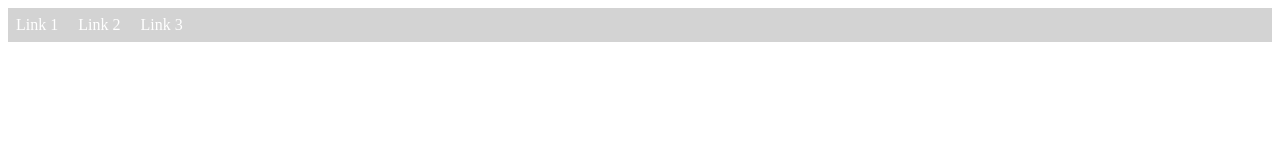
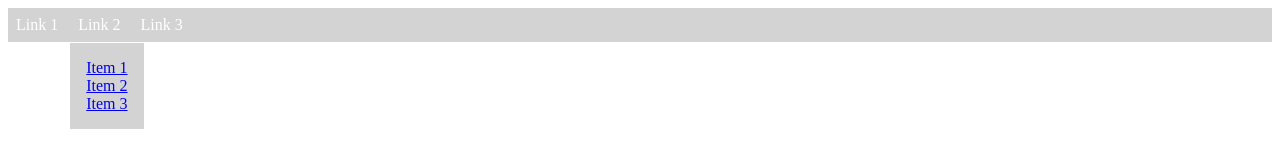
Before and after one commit to puranik3/gl-fsd-jan-apr-2022, a plain HTML site: page lab-session-02-jan-30-2022/01-menu.html in a window 1280 px wide. Drawn offline with Linux system fonts and the light colour scheme.

Commit message:
menu in progress

```diff
--- a/lab-session-02-jan-30-2022/01-menu.html
+++ b/lab-session-02-jan-30-2022/01-menu.html
@@ -10,10 +10,13 @@
         <!-- Remove padding, margin of ul -->
         <!-- You can get list items side-by-side by making them inline-block -->
         <style>
-            .main-menu {
+            .list-unstyled {
                 list-style-type: none;
                 padding: 0;
                 margin: 0;
+            }
+
+            .main-menu {
                 background-color: lightgray;
             }
 
@@ -31,21 +34,46 @@
             .main-menu > li > a:hover {
                 background-color: black;
             }
+
+            .item-with-sub-menu {
+                position: relative;
+            }
+
+            .sub-menu {
+                position: absolute;
+                top: 35px; /* from the top of the .item-with-sub-menu element */
+                left: 0px;
+                white-space: nowrap;
+                padding: 1em;
+                background-color: lightgray;
+            }
         </style>
     </head>
     <body>
         <!-- 1. Create a nav -->
         <!-- 2. Place top-level links in a ul with lis (Link 1, Link 2, Link 3) -->
         <nav>
-            <ul class="main-menu">
+            <ul class="main-menu list-unstyled">
                 <li>
                     <a href="/link1">Link 1</a>
                 </li>
 
                 <!-- position: relative -->
-                <li>
+                <li class="item-with-sub-menu">
                     <a href="/link2">Link 2</a>
+
                     <!-- 4. Add another ul within with sub menu (class="sub-menu") items as list items. Make this ul - position: absolute , top: ?  -->
+                    <ul class="sub-menu list-unstyled">
+                        <li>
+                            <a href="/link2/item1">Item 1</a>
+                        </li>
+                        <li>
+                            <a href="/link2/item1">Item 2</a>
+                        </li>
+                        <li>
+                            <a href="/link2/item1">Item 3</a>
+                        </li>
+                    </ul>
                 </li>
 
                 <li>
```
